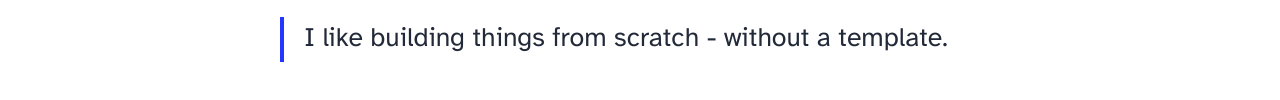
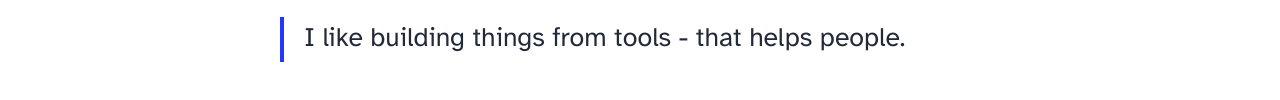
Before and after one commit to Byson94/byson94.github.io, an Astro site: page /about in a window 1280 px wide. Shown: the part 846-946 px from the top of the page. Built offline with nearby package versions, Linux system fonts and the light colour scheme; Astro itself is replaced by a stand-in of ours.

Commit message:
Updated about
Updated my websites about page.

```diff
--- a/src/pages/about.astro
+++ b/src/pages/about.astro
@@ -9,7 +9,7 @@ import AboutHeroImage from '../assets/blog-placeholder-about.jpg';
 	pubDate={new Date('July 09 2025')}
 	heroImage={AboutHeroImage}
 >
-    <blockquote>I like building things from scratch - without a template.</blockquote>
+    <blockquote>I like building things from tools - that helps people.</blockquote>
     <br>
     <p>
         I'm <strong>Nilay</strong> a developer who started programming in early 2024. I started off programming with <a href="https://gdevelop.io">GDevelop</a> - A no-code game engine which allows users to write code using nodes. Over time, I learned to work with GDevelop, and use JavaScript to extend the capabilites of GDevelop. My best project in GDevelop was recreating chess with a 1800+ <a href="https://en.wikipedia.org/wiki/Elo_rating_system">ELO</a> rated Artifical Inteligence. But unfortunately, I couldn't get to continue with this project because I lost the project files. If you want to test the final version that I released before I lost the files, then you can test it here on <a href="https://gd.games/byson94/gd-chess">gd.games</a>.
```
